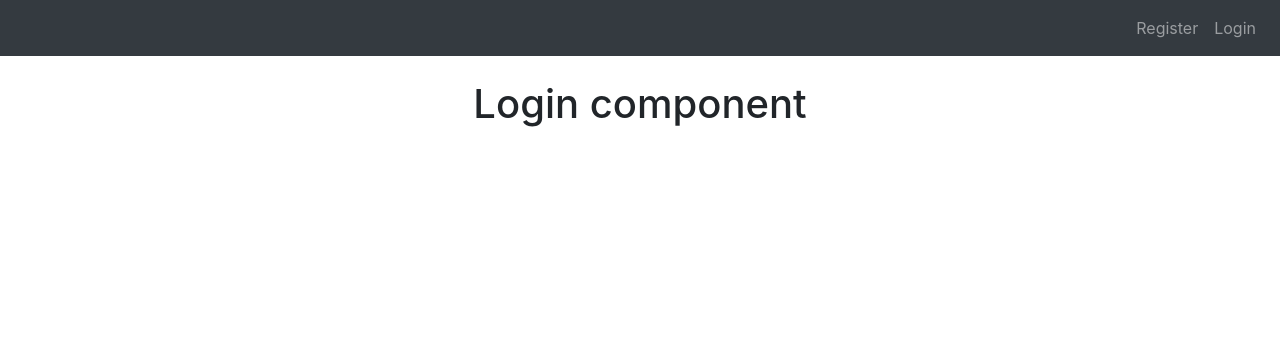
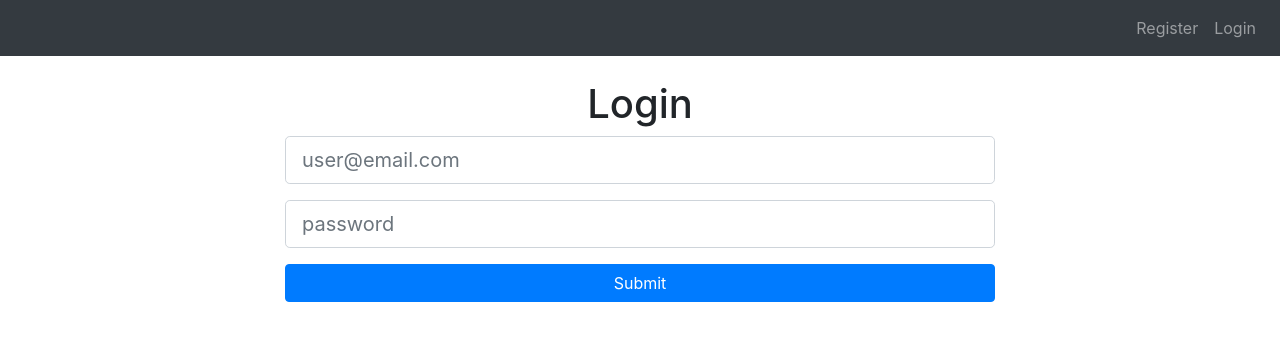
Before and after one commit to justinkusz/recTracker, a React (Create React App) app in the folder client/: page /login in a window 1280 px wide. Shown: the top 340 px of the page. Built offline with nearby package versions, Linux system fonts and the light colour scheme.

Commit message:
Implemented registration, login, logout

```diff
--- a/client/src/App.js
+++ b/client/src/App.js
@@ -3,20 +3,41 @@ import './App.css';
 import Navbar from './components/layouts/Navbar';
 import Register from './components/auth/Register';
 import Login from './components/auth/Login';
-import { BrowserRouter as Router, Route } from 'react-router-dom';
+import Recommendations from './components/recs/Recommendations';
+import { BrowserRouter as Router, Route, Switch } from 'react-router-dom';
+import reduxThunk from 'redux-thunk';
+import { Provider } from 'react-redux';
+import { createStore, applyMiddleware } from 'redux';
+import combineReducers from './reducers';
+import PrivateRoute from './components/common/PrivateRoute';
+import { AUTHENTICATED } from './actions/types';
 
 class App extends Component {
   render() {
+    const store = createStore(combineReducers, {}, applyMiddleware(reduxThunk));
+
+    const authToken = localStorage.getItem('authToken');
+
+    if (authToken) {
+      const { user } = store.getState().auth;
+      store.dispatch({type: AUTHENTICATED, payload: user});
+    }
+
     return (
+      <Provider store={store}>
         <Router>
           <div className="App">
             <Navbar />
             <div className="container">
+              <Switch>
+                <PrivateRoute exact path="/" component={Recommendations} />
+              </Switch>
               <Route exact path="/register" component={Register} />
               <Route exact path="/login" component={Login} />
             </div>
           </div>
         </Router>
+      </Provider>
     );
   }
 }
--- a/client/src/components/auth/Login.js
+++ b/client/src/components/auth/Login.js
@@ -1,11 +1,104 @@
 import React, { Component } from 'react'
+import { connect } from 'react-redux';
+import { attemptLogin, openedAuthPage } from '../../actions';
+import { Redirect } from 'react-router-dom';
 
-export default class Login extends Component {
+class Login extends Component {
+  constructor(props) {
+    super(props);
+
+    this.state = {
+      email: '',
+      password: ''
+    };
+  }
+
+  componentDidMount() {
+    if(this.props.authenticated) {
+      this.props.history.push('/');
+    } else {
+      this.props.openedAuthPage();
+    }
+  }
+
+  onChange = (event) => {
+    this.setState({[event.target.name]: event.target.value});
+  }
+
+  onSubmit = (event) => {
+    event.preventDefault();
+
+    const { email, password } = this.state;
+
+    this.props.attemptLogin({email, password});
+  }
+
+  errorMessage = (error) => {
+    if (!error) {
+      return null;
+    }
+    return (
+      <div className="alert alert-danger">
+        {this.props.error}
+      </div>
+    )
+  };
+
   render() {
+    if (this.props.authenticated) {
+      return (
+        <Redirect to="/" />
+      )
+    }
     return (
-      <div>
-        <h1>Login component</h1>
+      <div className="login">
+        <div className="container">
+          <div className="row">
+            <div className="col-md-8 m-auto">
+              <h1 className="display text-center">Login</h1>
+              <form onSubmit={this.onSubmit}>
+                <div className="form-group">
+                  <input
+                    onChange={this.onChange}
+                    type="text"
+                    className="form-control form-control-lg"
+                    placeholder="user@email.com"
+                    name="email"
+                    value={this.state.email}
+                    required
+                  />
+                </div>
+                <div className="form-group">
+                  <input
+                    onChange={this.onChange}
+                    type="password"
+                    className="form-control form-control-lg"
+                    placeholder="password"
+                    name="password"
+                    value={this.state.password}
+                    required
+                  />
+                </div>
+                {this.errorMessage(this.props.error)}
+                <input
+                  type="submit"
+                  value="Submit"
+                  disabled={this.props.loading}
+                  className="btn btn-primary btn-block"
+                />
+              </form>
+            </div>
+          </div>
+        </div>
       </div>
     )
   }
 }
+
+const mapStateToProps = (state) => {
+  const { error, loading, authenticated } = state.auth;
+
+  return { error, loading, authenticated };
+};
+
+export default connect(mapStateToProps, { attemptLogin, openedAuthPage })(Login);
--- a/client/src/components/auth/Register.js
+++ b/client/src/components/auth/Register.js
@@ -1,6 +1,9 @@
-import React, { Component } from 'react'
+import React, { Component } from 'react';
+import { connect } from 'react-redux';
 
-export default class Register extends Component {
+import { attemptSignup, openedAuthPage } from '../../actions';
+
+class Register extends Component {
   constructor(props) {
     super(props);
 
@@ -11,25 +14,70 @@ export default class Register extends Component {
     }
   }
 
+  componentDidMount() {
+    if(this.props.authenticated) {
+      this.props.history.push('/');
+    } else {
+      this.props.openedAuthPage();
+    }
+  }
+
   onChange = (event) => {
     this.setState({[event.target.name]: event.target.value});
   }
 
-  onSubmit = () => {
+  onSubmit = (event) => {
+    event.preventDefault();
+
     const user = {
       email: this.state.email,
       password: this.state.password
     }
+
+    this.props.attemptSignup(user);
+  }
+
+  validate = (email, password, confirm) => {
+    return {
+      email: email.length < 8,
+      password: password.length < 8,
+      confirm: password !== confirm
+    };
+  }
+
+  errorMessage = (error) => {
+    if (!error) {
+      return null;
+    }
+    return (
+      <div className="alert alert-danger">
+        {this.props.error}
+      </div>
+    )
+  };
+
+  submitButton = (enabled) => {
+    return (
+      <input
+        type="submit"
+        value="Submit"
+        disabled={!enabled}
+        className="btn btn-primary btn-block" />
+    )
   }
 
   render() {
+    const {email, password, confirm} = this.state;
+    const errors = this.validate(email, password, confirm);
+    const isValid = !Object.keys(errors).some(x => errors[x]);
+
     return (
       <div className="register">
         <div className="container">
           <div className="row">
             <div className="col-md-8 m-auto">
               <h1 className="display text-center">Register</h1>
-              <form>
+              <form onSubmit={this.onSubmit}>
                 <div className="form-group">
                   <input
                     onChange={this.onChange}
@@ -46,7 +94,7 @@ export default class Register extends Component {
                     onChange={this.onChange}
                     type="password"
                     className="form-control form-control-lg"
-                    placeholder="password"
+                    placeholder="password (at least 8 characters)"
                     name="password"
                     value={this.state.password}
                     required
@@ -63,12 +111,13 @@ export default class Register extends Component {
                     required
                   />
                 </div>
-                <button
-                  onClick={this.onSubmit}
-                  type="button"
-                  className="btn btn-primary">
-                  Submit
-                </button>
+                {this.errorMessage(this.props.error)}
+                <input
+                  type="submit"
+                  value="Submit"
+                  disabled={this.props.loading || !isValid}
+                  className="btn btn-primary btn-block"
+                />
               </form>
             </div>
           </div>
@@ -76,4 +125,12 @@ export default class Register extends Component {
       </div>
     )
   }
-}
+};
+
+const mapStateToProps = (state) => {
+  const { error, loading, authenticated } = state.auth;
+
+  return { error, loading, authenticated };
+};
+
+export default connect(mapStateToProps, { attemptSignup, openedAuthPage })(Register);
--- /dev/null
+++ b/client/src/components/common/PrivateRoute.js
@@ -0,0 +1,24 @@
+import React from 'react';
+import { Route, Redirect } from 'react-router-dom';
+import { connect } from 'react-redux';
+
+const PrivateRoute = ({ component: Component, auth, ...rest }) => {
+    return (
+        <Route
+        {...rest}
+        render = {
+            (props) => auth.authenticated ? (
+            <Component {...props} />
+            ) : (
+            <Redirect to="/login" />
+            )
+        }
+        />
+    )
+};
+
+const mapStateToProps = (state) => {
+    return {auth: state.auth}
+};
+
+export default connect(mapStateToProps, {})(PrivateRoute);
--- a/client/src/components/layouts/Navbar.js
+++ b/client/src/components/layouts/Navbar.js
@@ -1,10 +1,39 @@
 import React from 'react';
 import { Link } from 'react-router-dom';
+import { connect } from 'react-redux';
+import { attemptLogout } from '../../actions';
 
 class Navbar extends React.Component {
   render() {
     return (
       <nav className="navbar navbar-expand-sm navbar-dark bg-dark mb-4">
+        {this.renderLinks()}
+      </nav>
+    )
+  }
+
+  onLogoutClick = () => {
+    const token = localStorage.getItem('authToken');
+    const user = this.props.user;
+
+    this.props.attemptLogout(user, token);
+  }
+
+  renderLinks = () => {
+    if (this.props.authenticated) {
+      return (
+        <ul className="navbar-nav ml-auto">
+          <li className="nav-item">
+            <button
+              onClick={this.onLogoutClick}
+              className="btn btn-link nav-link">
+              Logout
+            </button>
+          </li>
+        </ul>
+      )
+    } else {
+      return (
         <ul className="navbar-nav ml-auto">
           <li className="nav-item">
             <Link className="nav-link" to="/register">Register</Link>
@@ -13,9 +42,15 @@ class Navbar extends React.Component {
             <Link className="nav-link" to="/login">Login</Link>
           </li>
         </ul>
-      </nav>
-    )
+      )
+    }
   }
 };
 
-export default Navbar;
+const mapStateToProps = (state) => {
+  const { authenticated, user } = state.auth;
+
+  return { authenticated, user };
+}
+
+export default connect(mapStateToProps, { attemptLogout })(Navbar);
--- /dev/null
+++ b/client/src/components/recs/Recommendations.js
@@ -0,0 +1,21 @@
+import React, { Component } from 'react';
+
+class Recommendations extends Component {
+  constructor(props) {
+    super(props);
+
+    this.state = {
+        recs: []
+    }
+  }
+
+  render() {
+    return (
+      <div>
+        <h1>Todo...todo..todo, todo, todo, todo, tododooooo</h1>
+      </div>
+    )
+  }
+}
+
+export default Recommendations;
```
Lines whose indentation alone changed are shown as unchanged.
